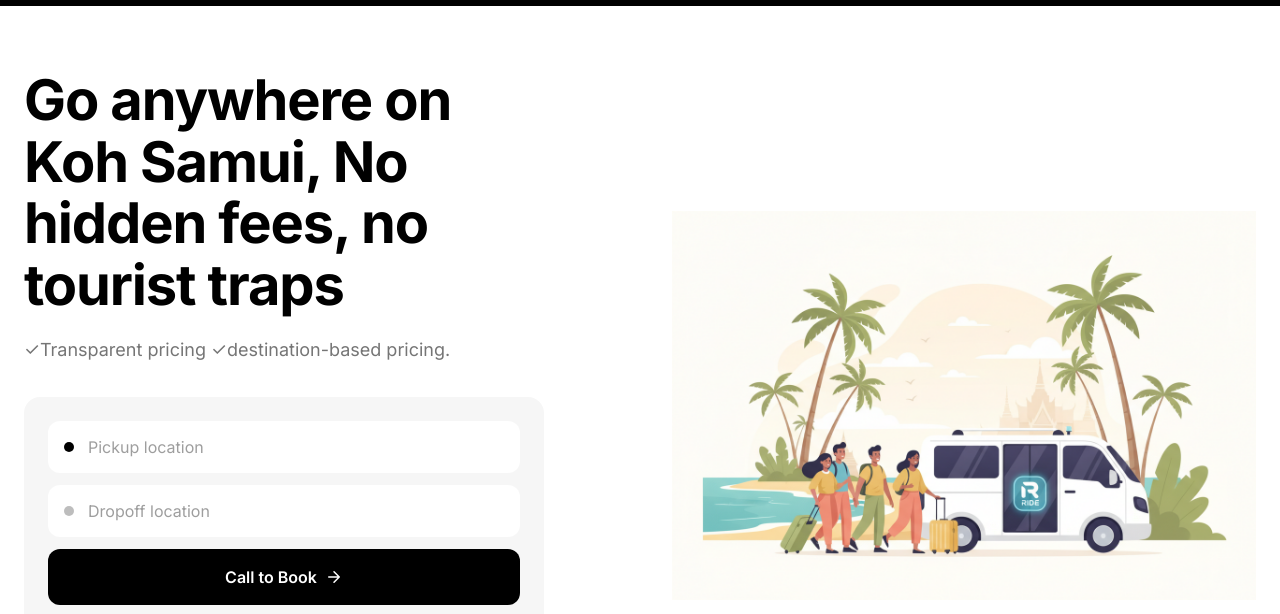
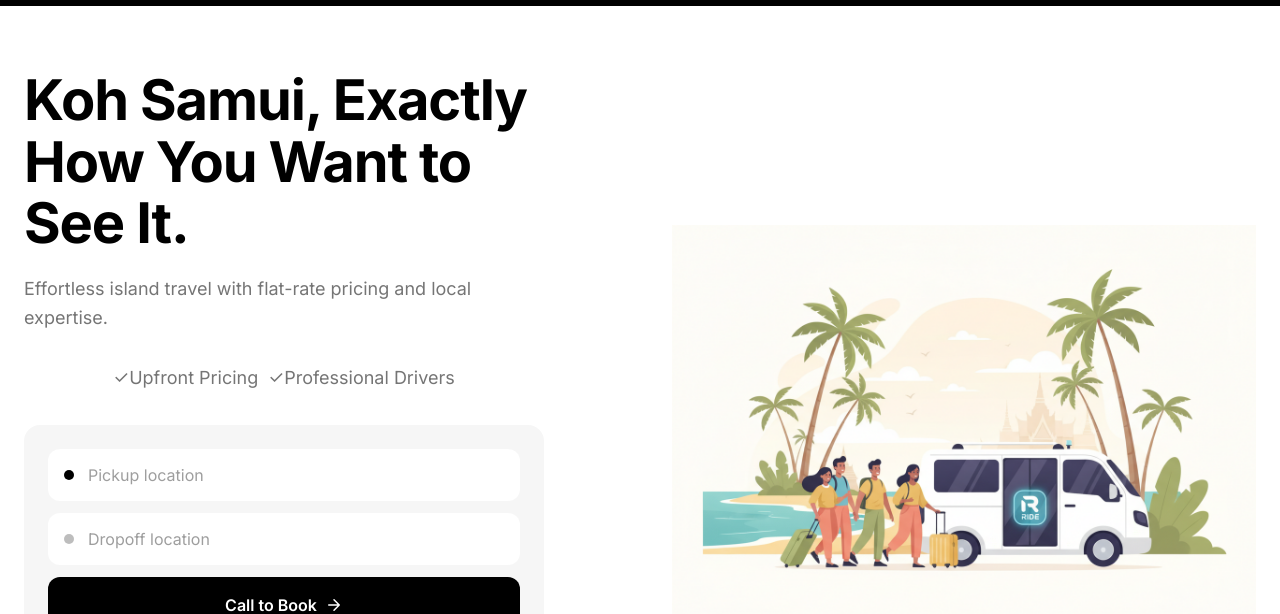
Before and after one commit to mrchaitaxisamui/koh-samui-taxi-service, a plain HTML site: page index.html in a window 1280 px wide. Shown: the part 58-672 px from the top of the page. Drawn offline with Linux system fonts and the light colour scheme; a web font is replaced by a local one.

Commit message:
Your message

```diff
--- a/index.html
+++ b/index.html
@@ -41,9 +41,12 @@
     <section class="hero" id="ride">
         <div class="hero-container">
             <div class="hero-content">
-                <h1 class="hero-title">Go anywhere on Koh Samui, No hidden fees, no tourist traps</h1>
-                <p class="hero-subtitle">✓Transparent pricing ✓destination-based pricing.</p>
-
+                <h1 class="hero-title">Koh Samui, Exactly How You Want to See It.</h1>
+                <p class="hero-subtitle"> Effortless island travel with flat-rate pricing and local expertise.</p>
+                <div class="wrapper-subtitle">
+                  <p class="hero-subtitle">✓Upfront Pricing</p>
+                  <p class="hero-subtitle">✓Professional Drivers</p>
+                </div>
                 <div class="booking-form">
                     <div class="form-field">
                         <div class="field-icon pickup"></div>
```
